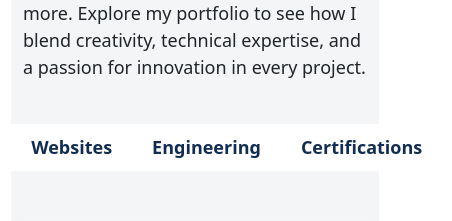
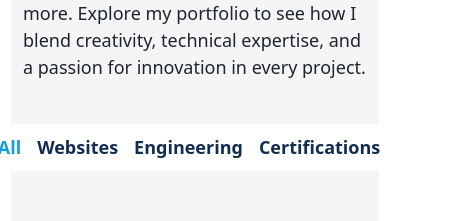
Before and after one commit to ArvindKalia/Portfolio-website, a plain HTML site: page index.html in a window 390 px wide. Shown: the part 10140-10361 px from the top of the page, 452 px wide, since content can reach past the window. Drawn offline with nearby package versions, Linux system fonts and the light colour scheme.

Commit message:
designchangeFinal1

```diff
--- a/css/index.css
+++ b/css/index.css
@@ -584,7 +584,9 @@ body{
         overflow-x: hidden;
     }
 
-
+    .portfolio-section ul .nav-box li{
+        margin: 0 8px;
+    }
 
 }
 
--- a/index.html
+++ b/index.html
@@ -525,6 +525,7 @@
                     creativity, technical expertise, and a passion for innovation in every project.
                 </p>
                 <br>
+                <div class="row">
                     <ul class="nav justify-content-center">
                         <div class="nav-box">
                             <li class="nav-item active" filter="all">All</li>
@@ -532,6 +533,7 @@
                             <li class="nav-item" filter="eng">Engineering</li>
                             <li class="nav-item" filter="cert">Certifications</li>
                     </ul>
+                </div>
                 <br><br>
                 <div class="row portfolio-boxes">
                     <div class="col-md-6 portfolio-box mb-4 all web shadow">
```
Lines whose indentation alone changed are shown as unchanged.
